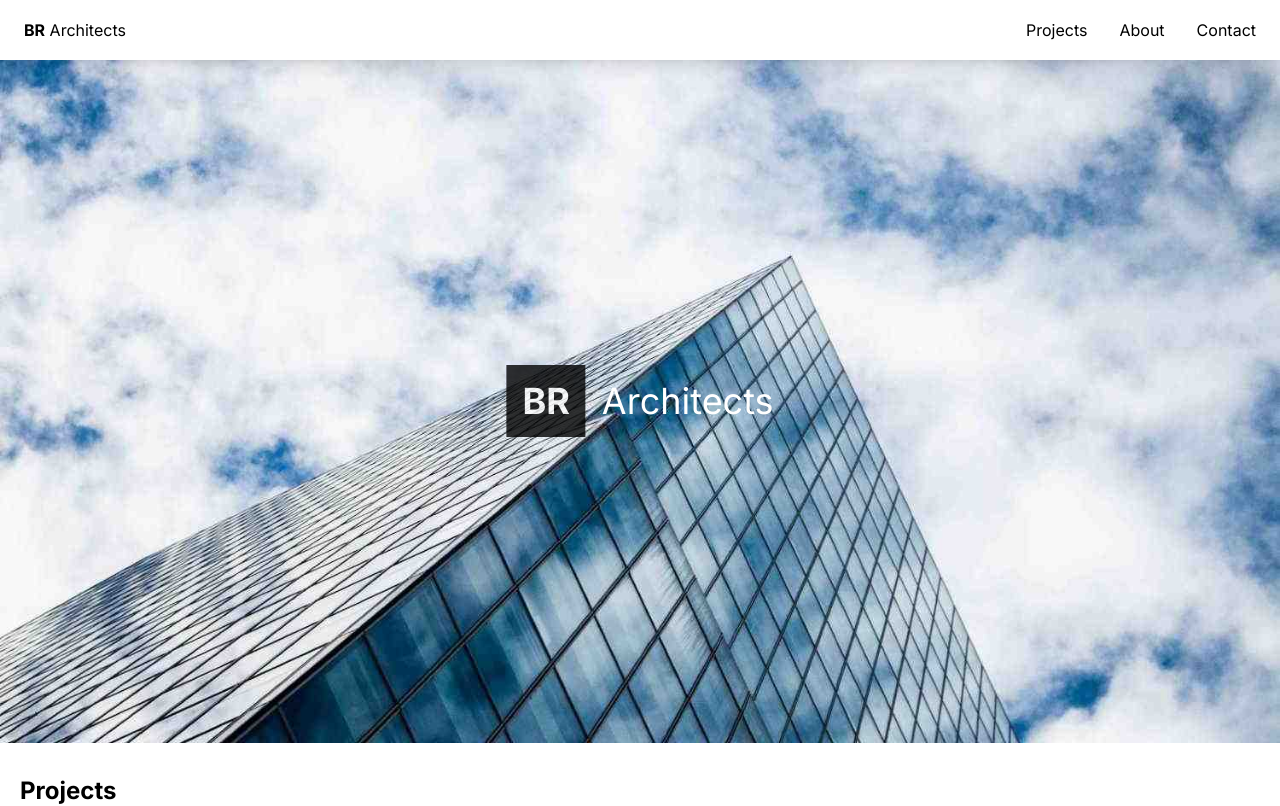
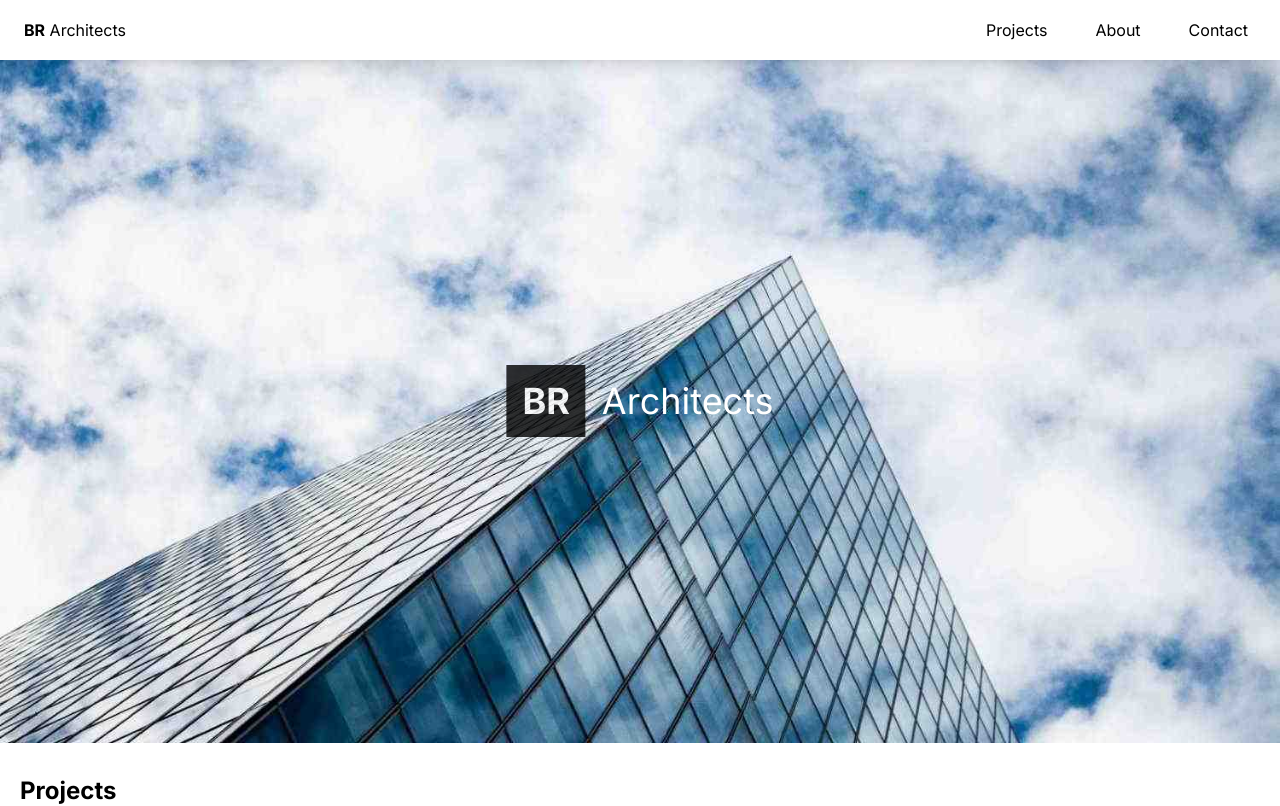
Before and after one commit to zolppy/br-architects, a Next.js app: page / in a window 1280 px wide. Shown: the top 806 px of the page. Built offline with nearby package versions, Linux system fonts and the light colour scheme.

Commit message:
style: estilização de botões
hover de botões de navegação, cores de botão de formulário

```diff
--- a/app/components/Header/index.tsx
+++ b/app/components/Header/index.tsx
@@ -6,9 +6,15 @@ const Header = () => {
             </h1>
             <nav className="hidden md:block">
                 <ul className="flex gap-x-8">
-                    <li>Projects</li>
-                    <li>About</li>
-                    <li>Contact</li>
+                    <li className="hover:cursor-pointer hover:bg-gray-300 p-2 transition-colors transition-300">
+                        Projects
+                    </li>
+                    <li className="hover:cursor-pointer hover:bg-gray-300 p-2 transition-colors transition-300">
+                        About
+                    </li>
+                    <li className="hover:cursor-pointer hover:bg-gray-300 p-2 transition-colors transition-300">
+                        Contact
+                    </li>
                 </ul>
             </nav>
         </header>
--- a/app/page.tsx
+++ b/app/page.tsx
@@ -102,7 +102,7 @@ const Home = () => {
                         />
                         <button
                             type="submit"
-                            className="uppercase bg-black text-white py-2 px-5 w-fit hover:bg-gray-500"
+                            className="uppercase bg-black text-white py-2 px-5 w-fit hover:bg-gray-300 hover:text-black"
                         >
                             Send message
                         </button>
```
